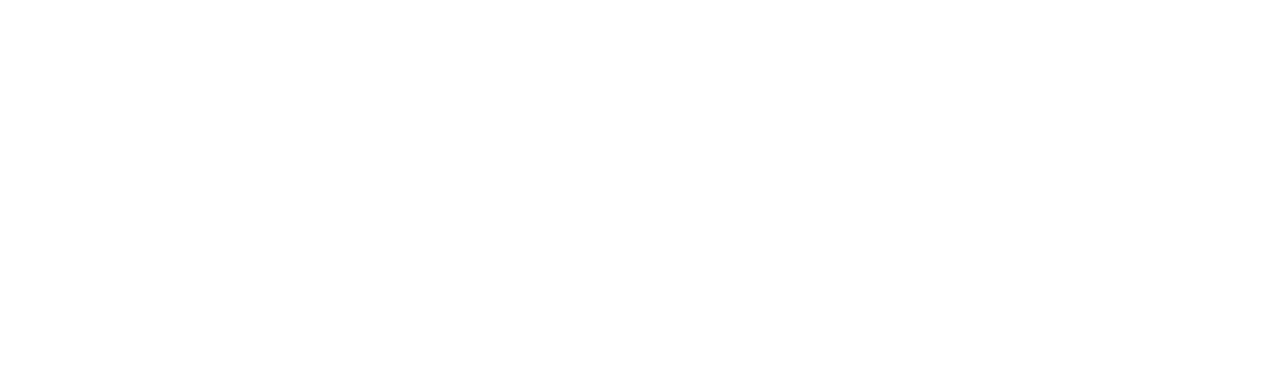
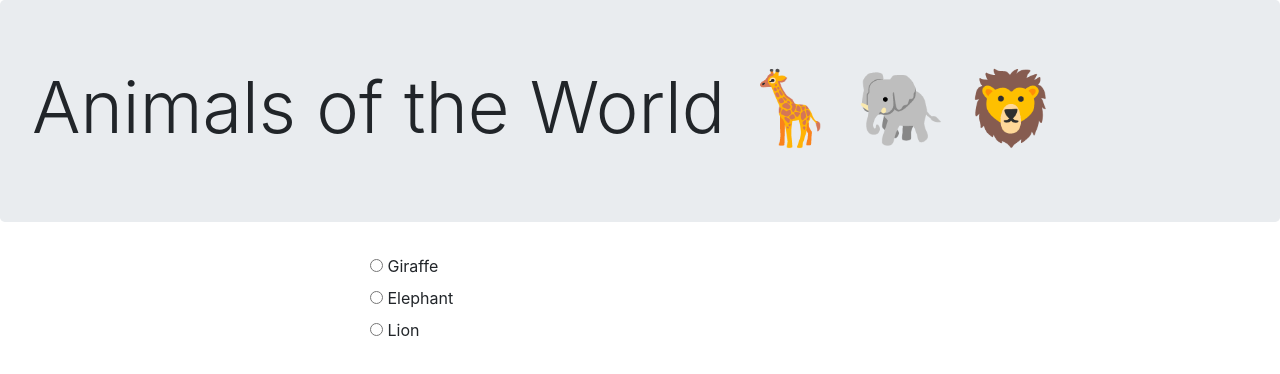
Before and after one commit to ajmarkow/animalwiki, a plain HTML site: page index.html in a window 1280 px wide. Drawn offline with nearby package versions, Linux system fonts and the light colour scheme.

Commit message:
Update HTML Elements and CSS Styling
Co-authored-by: Ophelia Swen <ophelia.swen@gmail.com>
Co-authored-by: Joseph Nilles <jbnilles24@gmail.com>

```diff
--- a/css/styles.css
+++ b/css/styles.css
@@ -0,0 +1,2 @@
+.radio{
+}
--- a/index.html
+++ b/index.html
@@ -15,7 +15,30 @@
 </head>
 
 <body>
-
+  <div class="jumbotron">
+    <h1 class="display-3">Animals of the World 🦒 🐘 🦁 </h1>
+  </div>
+  <div class="container float-center">
+    <div class="row justify-content-md-center">
+      <div class="col-6 ">
+        <form>
+          <div class="radio align-items-center">
+            <input type="radio" name="animal" value="Giraffe" id="giraffe">
+            <label for="giraffe">Giraffe</label>
+          </div>
+          <div class="radio">
+            <input type="radio" name="animal" value="Elephant" id="elephant">
+            <label for="elephant">Elephant</label>
+          </div>
+          <div class="radio">
+            <input type="radio" name="animal" value="Lion" id="lion">
+            <label for="lion">Lion</label>
+          </div>
+        </form>
+      </div>
+    </div>
+  </div>
+  </div>
 </body>
 
 </html>
```
